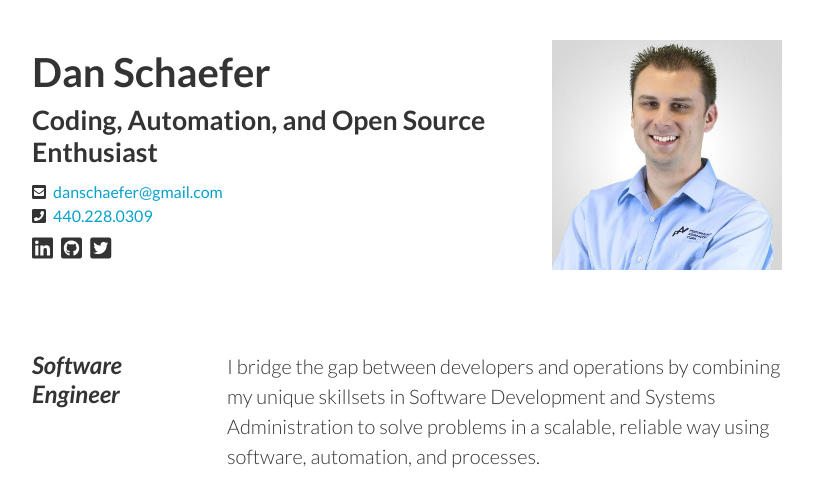
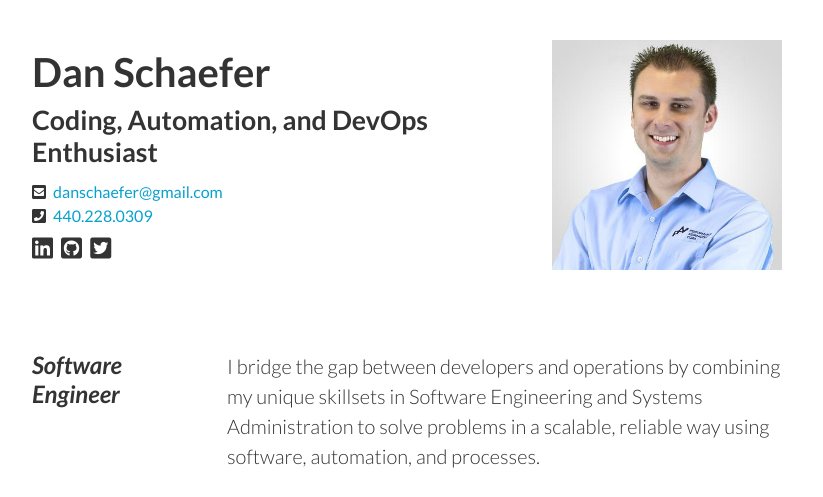
Before and after one commit to lieutdan13/lieutdan13, a Jekyll site: the page built from index.html, in a window 1280 px wide and 900 px high. Shown: the top 497 px of the window, without its empty margins (233-1056 px from the left). Built offline with Jekyll 4.4.1, drawn with Linux system fonts in a browser that asks for light colours.

Commit message:
minor word swapping

```diff
--- a/index.html
+++ b/index.html
@@ -2,6 +2,8 @@
 layout: default
 extra_includes:
   github: true
+
+slogan: Coding, Automation, and DevOps Enthusiast
 
 experience:
   - title: Technical Lead/Senior Software Engineer
@@ -111,7 +113,7 @@ skillset:
 					<header class="row resume-section-header">
 						<div class="resume-bio col-md-8">
 							<h1 class="resume-bio-title mt-2">{{ site.name }}</h1>
-							<h2 class="resume-bio-tag mt-2"><small>{{ site.description }}</small></h2>
+							<h2 class="resume-bio-tag mt-2"><small>{{ page.slogan }}</small></h2>
 							<ul class="m-0 mt-2">
 								<li><a href="mailto:{{ site.social_media.email }}" class="resume-bio-email"><i class="fas fa-envelope-square mr-1"></i> {{ site.social_media.email }}</a></li>
                 <li><a href="tel:{{ site.social_media.phone }}"><i class="fas fa-phone-square mr-1"></i> {{ site.social_media.phone }}</a></li>
@@ -137,7 +139,7 @@ skillset:
 									<h4 class="zmt resume-item-title">Software Engineer</h4>
 								</div>
 								<p class="col-lg-9 resume-objective lead">
-                  I bridge the gap between developers and operations by combining my unique skillsets in Software Development and Systems Administration to solve problems in a scalable, reliable way using software, automation, and processes.
+                  I bridge the gap between developers and operations by combining my unique skillsets in Software Engineering and Systems Administration to solve problems in a scalable, reliable way using software, automation, and processes.
                 </p>
 							</section>
 							<hr>
```
